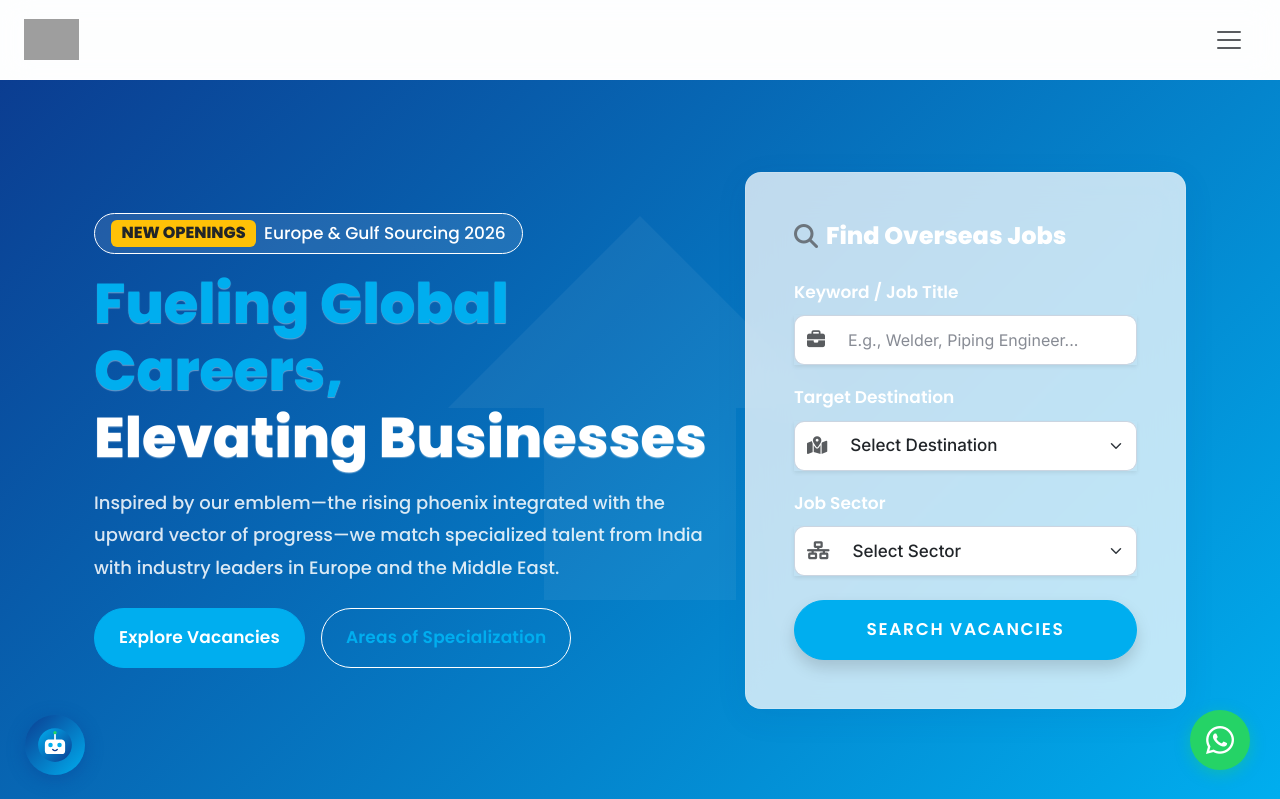
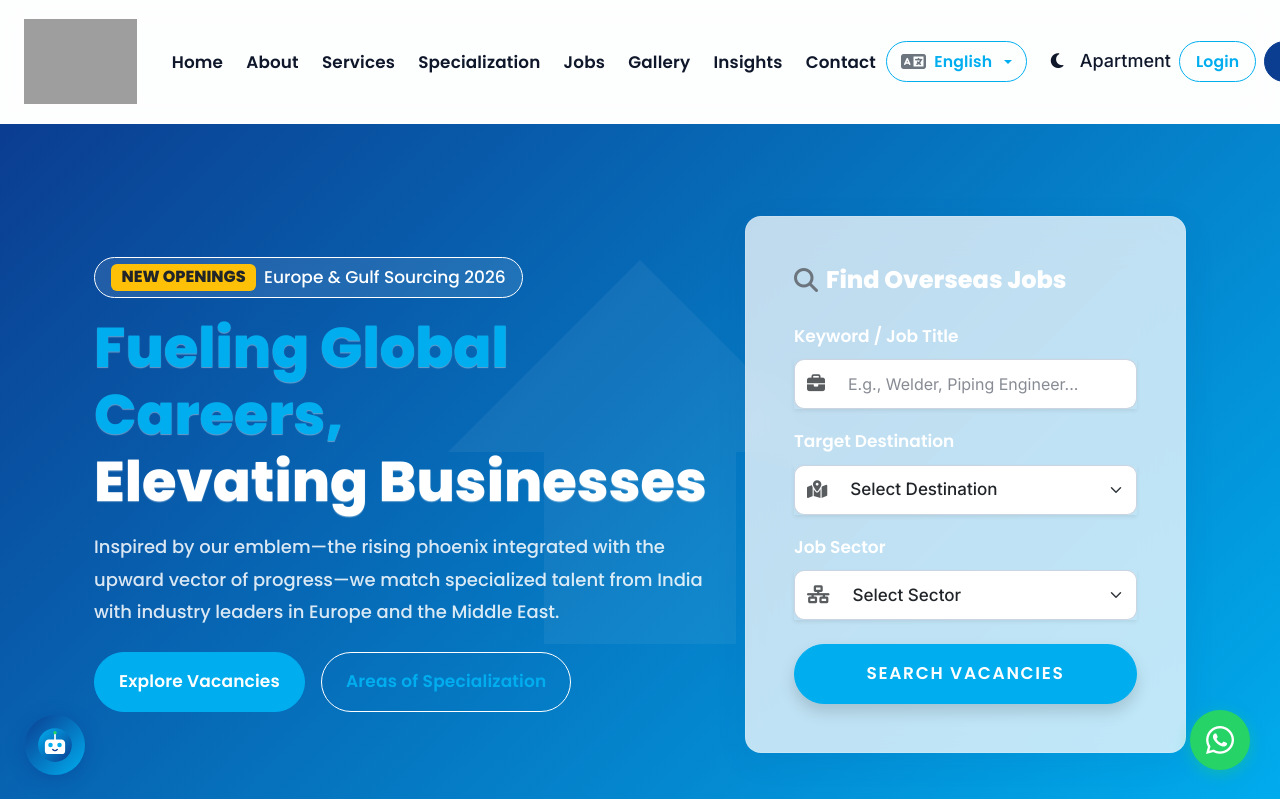
Before and after one commit to furquankafil/elevate-workforce, a Django app: page / in a window 1280 px wide. Shown: the top 799 px of the page. Run offline with Django 5.2, Linux system fonts and the light colour scheme; data that the repository does not hold is empty; some libraries are stand-ins or nearby versions; grey boxes are pictures that could not be loaded.

Commit message:
Update navbar styling and add favicon

```diff
--- a/static/css/style.css
+++ b/static/css/style.css
@@ -448,7 +448,7 @@ p {
 }
 
 .navbar-brand-logo {
-    height: clamp(38px, 3.2vw, 52px);
+    height: clamp(85px, 6vw, 110px);
     width: auto;
     max-width: 100%;
     object-fit: contain;
@@ -549,11 +549,6 @@ p {
         width: 140px;
         height: 140px;
         max-width: 140px;
-    }
-
-    .navbar-brand-logo {
-        height: clamp(34px, 9vw, 44px);
-        width: auto;
     }
 }
 
@@ -812,32 +807,25 @@ p {
 /* ==========================================================================
    10. SCREEN RESPONSIVENESS OVERRIDES
    ========================================================================== */
-/* Below 1400px the navbar collapses into the hamburger menu (native
-   Bootstrap behavior via .navbar-expand-xxl), so the logo, 8 nav links,
+/* Below 1200px the navbar collapses into the hamburger menu (native
+   Bootstrap behavior via .navbar-expand-xl), so the logo, 8 nav links,
    language switcher, theme toggle and CTA buttons never have to squeeze
    into one horizontal row that's too narrow for them. */
-@media (max-width: 1399.98px) {
-    .navbar-expand-xxl .navbar-nav {
+@media (max-width: 1199.98px) {
+    .navbar-expand-xl .navbar-nav {
         gap: 10px;
         padding-top: 10px;
         border-top: 1px solid rgba(0, 0, 0, 0.05);
     }
-    #mainNavbar > .d-flex {
-        flex-direction: column;
-        align-items: stretch !important;
-        width: 100%;
-        margin-top: 15px;
-        gap: 10px !important;
-    }
 }
 
-/* At 1400px and up the row is fully expanded — keep it on a single line
+/* At 1200px and up the row is fully expanded — keep it on a single line
    now that the logo/links/buttons have been sized to actually fit it */
-@media (min-width: 1400px) {
-    .navbar-expand-xxl .navbar-nav {
+@media (min-width: 1200px) {
+    .navbar-expand-xl .navbar-nav {
         flex-wrap: nowrap;
     }
-    .navbar-expand-xxl > .container-fluid > .navbar-collapse > .d-flex {
+    .navbar-expand-xl > .container-fluid > .navbar-collapse > .d-flex {
         flex-wrap: nowrap !important;
     }
 }
--- a/templates/base.html
+++ b/templates/base.html
@@ -26,8 +26,8 @@
     <link href="https://fonts.googleapis.com/css2?family=Inter:wght@300;400;500;600;700&family=Poppins:wght@300;400;500;600;700;800&display=swap" rel="stylesheet">
 
     <!-- Favicon -->
-    <link rel="icon" type="image/x-icon" href="{% static 'image/favicon.ico' %}">
-    <link rel="apple-touch-icon" href="{% static 'image/favicon.ico' %}">
+    <link rel="icon" type="image/x-icon" href="{% static 'images/favicon.ico' %}">
+    <link rel="apple-touch-icon" href="{% static 'images/favicon.ico' %}">
     <meta name="theme-color" content="#0d6efd">
 
     <!-- Font Awesome Pro icons -->
--- a/templates/components/navbar.html
+++ b/templates/components/navbar.html
@@ -1,5 +1,5 @@
 {% load static %}
-<nav class="navbar navbar-expand-xxl sticky-top custom-navbar py-3">
+<nav class="navbar navbar-expand-xl sticky-top custom-navbar py-3">
     <div class="container-fluid px-3 px-md-4">
         <!-- Brand Logo Image (Enlarged ~25% using responsive clamp) -->
         <a class="navbar-brand d-flex align-items-center" href="{% url 'core:index' %}">
@@ -74,7 +74,7 @@
                             <li><a class="dropdown-item rounded-2 py-2 text-danger" href="{% url 'users:logout' %}"><i class="fa-solid fa-right-from-bracket me-2"></i> Log Out</a></li>
                         </ul>
                     </div>
-                {% else %}
+                {% else %} Apartment
                     <a href="{% url 'users:login' %}" class="btn btn-outline-custom poppins-semibold py-2 px-3 navbar-action-btn">Login</a>
                     <a href="{% url 'users:register_candidate' %}" class="btn btn-primary-custom poppins-semibold py-2 px-3 navbar-action-btn">Register</a>
                     <a href="{% url 'core:contact' %}" class="btn btn-outline-custom poppins-semibold py-2 px-3 navbar-action-btn"><i class="fa-solid fa-building me-2"></i>Hire Talent</a>
```
Also changed, not shown: static/images/favicon.ico (renamed from static/images/favico.ico).
